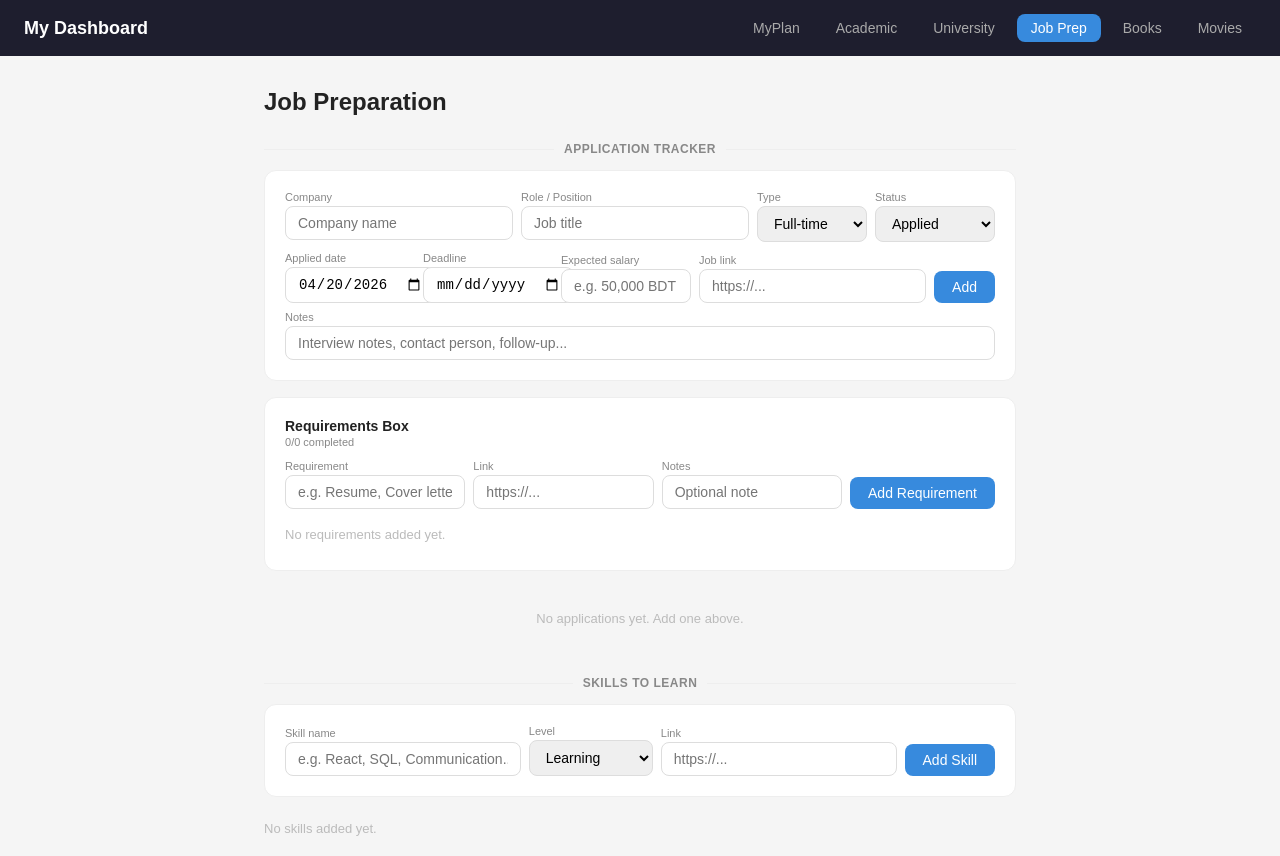
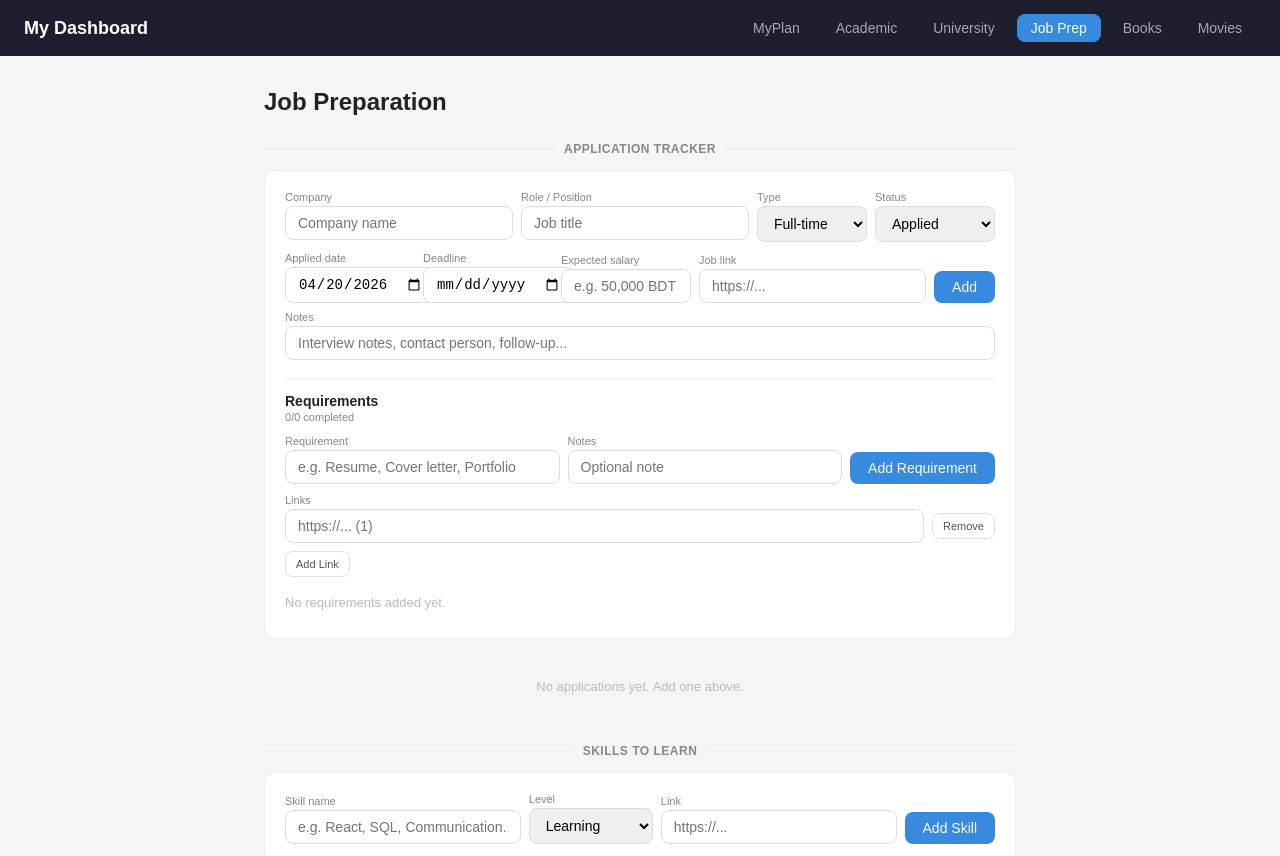
Before and after one commit to SMFAHAD1/my-dashboard, a React (Vite) app: page /jobs in a window 1280 px wide. Shown: the top 856 px of the page. Built offline with nearby package versions, Linux system fonts and the light colour scheme.

Commit message:
update job preparation

```diff
--- a/src/pages/JobPrep.jsx
+++ b/src/pages/JobPrep.jsx
@@ -48,8 +48,8 @@ export default function JobPrep() {
   const [filter, setFilter] = useState("all");
 
   const [reqTitle, setReqTitle] = useState("");
-  const [reqLink, setReqLink] = useState("");
   const [reqNotes, setReqNotes] = useState("");
+  const [reqLinks, setReqLinks] = useState([""]);
 
   const [skillName, setSkillName] = useState("");
   const [skillLevel, setSkillLevel] = useState("learning");
@@ -113,14 +113,26 @@ export default function JobPrep() {
       {
         id: Date.now(),
         title: reqTitle.trim(),
-        link: reqLink.trim(),
         notes: reqNotes.trim(),
+        links: reqLinks.map((link) => link.trim()).filter(Boolean),
         done: false,
       },
     ]);
     setReqTitle("");
-    setReqLink("");
     setReqNotes("");
+    setReqLinks([""]);
+  }
+
+  function updateReqLink(index, value) {
+    setReqLinks((prev) => prev.map((link, i) => (i === index ? value : link)));
+  }
+
+  function addReqLinkField() {
+    setReqLinks((prev) => [...prev, ""]);
+  }
+
+  function removeReqLinkField(index) {
+    setReqLinks((prev) => (prev.length === 1 ? [""] : prev.filter((_, i) => i !== index)));
   }
 
   function toggleRequirement(id) {
@@ -254,29 +266,41 @@ export default function JobPrep() {
           <label style={labelSt}>Notes</label>
           <input value={notes} onChange={(e) => setNotes(e.target.value)} placeholder="Interview notes, contact person, follow-up..." style={{ width: "100%" }} />
         </div>
-      </div>
-
-      <div className="card" style={{ marginBottom: 16 }}>
+        <div style={{ marginTop: 18, paddingTop: 14, borderTop: "1px solid #eee" }}>
           <div style={{ display: "flex", justifyContent: "space-between", gap: 10, flexWrap: "wrap", alignItems: "center", marginBottom: 12 }}>
             <div>
-            <p style={{ fontSize: 14, fontWeight: 600 }}>Requirements Box</p>
+              <p style={{ fontSize: 14, fontWeight: 600 }}>Requirements</p>
               <p style={{ fontSize: 11, color: "#888", marginTop: 2 }}>{requirementDone}/{requirements.length} completed</p>
             </div>
           </div>
           <div style={{ display: "flex", gap: 8, flexWrap: "wrap", alignItems: "flex-end", marginBottom: 10 }}>
-          <div style={{ flex: 2, minWidth: 160 }}>
+            <div style={{ flex: 2, minWidth: 180 }}>
               <label style={labelSt}>Requirement</label>
               <input value={reqTitle} onChange={(e) => setReqTitle(e.target.value)} onKeyDown={(e) => e.key === "Enter" && addRequirement()} placeholder="e.g. Resume, Cover letter, Portfolio" style={{ width: "100%" }} />
             </div>
-          <div style={{ flex: 2, minWidth: 160 }}>
-            <label style={labelSt}>Link</label>
-            <input value={reqLink} onChange={(e) => setReqLink(e.target.value)} placeholder="https://..." style={{ width: "100%" }} />
-          </div>
-          <div style={{ flex: 2, minWidth: 160 }}>
+            <div style={{ flex: 2, minWidth: 180 }}>
               <label style={labelSt}>Notes</label>
               <input value={reqNotes} onChange={(e) => setReqNotes(e.target.value)} placeholder="Optional note" style={{ width: "100%" }} />
             </div>
             <button onClick={addRequirement} style={{ alignSelf: "flex-end" }}>Add Requirement</button>
+          </div>
+          <div style={{ marginBottom: 10 }}>
+            <label style={labelSt}>Links</label>
+            <div style={{ display: "flex", flexDirection: "column", gap: 8 }}>
+              {reqLinks.map((link, index) => (
+                <div key={index} style={{ display: "flex", gap: 8, alignItems: "center" }}>
+                  <input
+                    value={link}
+                    onChange={(e) => updateReqLink(index, e.target.value)}
+                    placeholder={`https://... (${index + 1})`}
+                    style={{ width: "100%" }}
+                  />
+                  <button onClick={() => removeReqLinkField(index)} style={smallBtn} type="button">Remove</button>
+                </div>
+              ))}
+              <button onClick={addReqLinkField} style={{ ...smallBtn, width: "fit-content" }} type="button">Add Link</button>
+            </div>
+          </div>
         </div>
         <div style={{ display: "flex", flexDirection: "column", gap: 6 }}>
           {requirements.length === 0 && <p style={{ fontSize: 13, color: "#bbb", padding: "8px 0" }}>No requirements added yet.</p>}
@@ -288,11 +312,15 @@ export default function JobPrep() {
               <div style={{ flex: 1, minWidth: 0 }}>
                 <p style={{ fontWeight: 500, fontSize: 13, textDecoration: r.done ? "line-through" : "none", color: r.done ? "#aaa" : "inherit" }}>{r.title}</p>
                 {r.notes && <p style={{ fontSize: 11, color: "#888", marginTop: 2 }}>{r.notes}</p>}
-                {r.link && (
-                  <a href={normalizeUrl(r.link)} target="_blank" rel="noreferrer" style={{ fontSize: 11, color: "#185FA5", marginTop: 3, display: "inline-block" }}>
-                    {r.link}
+                {(Array.isArray(r.links) && r.links.length > 0) || r.link ? (
+                  <div style={{ display: "flex", flexDirection: "column", gap: 2, marginTop: 4 }}>
+                    {(Array.isArray(r.links) && r.links.length > 0 ? r.links : [r.link]).map((link, index) => (
+                      <a key={`${r.id}-${index}`} href={normalizeUrl(link)} target="_blank" rel="noreferrer" style={{ fontSize: 11, color: "#185FA5", display: "inline-block" }}>
+                        {link}
                       </a>
-                )}
+                    ))}
+                  </div>
+                ) : null}
               </div>
               <button onClick={() => setRequirements((prev) => prev.filter((x) => x.id !== r.id))} style={{ background: "none", border: "none", cursor: "pointer", color: "#ccc", fontSize: 12 }}>
                 Remove
@@ -461,3 +489,13 @@ export default function JobPrep() {
 }
 
 const labelSt = { fontSize: 11, color: "#888", display: "block", marginBottom: 3 };
+const smallBtn = {
+  padding: "6px 10px",
+  background: "#fff",
+  color: "#555",
+  border: "1px solid #e0e0e0",
+  borderRadius: 8,
+  cursor: "pointer",
+  fontSize: 11,
+  whiteSpace: "nowrap",
+};
```
Lines whose indentation alone changed are shown as unchanged.
